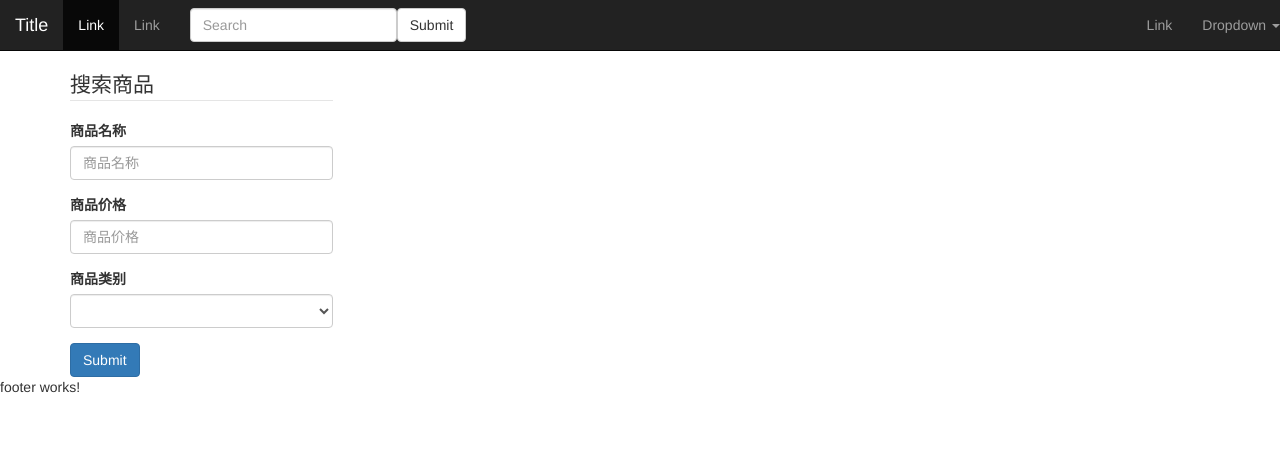
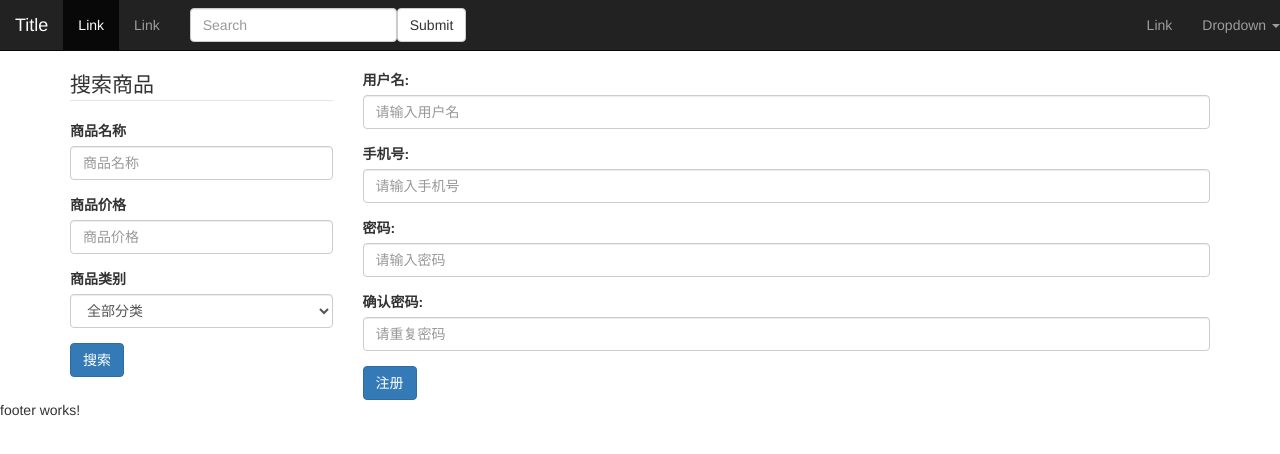
Before and after one commit to zt123123/ng6-shop, an Angular app: page /regist in a window 1280 px wide. Before the commit this address led to /. Shown: the top 454 px of the page. Built offline with nearby package versions, Linux system fonts and the light colour scheme.

Commit message:
2018/5/14 v3.0

```diff
--- a/package.json
+++ b/package.json
@@ -26,6 +26,7 @@
     "core-js": "^2.5.4",
     "jquery": "^3.3.1",
     "rxjs": "^6.0.0",
+    "rxjs-compat": "^6.1.0",
     "zone.js": "^0.8.26"
   },
   "devDependencies": {
--- a/src/app/product/product.component.ts
+++ b/src/app/product/product.component.ts
@@ -1,7 +1,8 @@
 import { Component, OnInit } from '@angular/core';
 import { ProductService, Product } from '../share/product.service';
 import { FormControl } from '@angular/forms';
-import { Observable, Subscription } from 'rxjs';
+import { Observable } from 'rxjs';
+import { HttpClient } from '@angular/common/http';
 
 @Component({
   selector: 'app-product',
@@ -9,14 +10,22 @@ import { Observable, Subscription } from 'rxjs';
   styleUrls: ['./product.component.css']
 })
 export class ProductComponent implements OnInit {
-
-  products: Product[];
+  dataSource: Observable<any>
+  products: Array<any> = [];
   keyword: string;
   titleFilter: FormControl = new FormControl();
 
-  constructor(private productService: ProductService) {
+  constructor(private http: HttpClient, private productService: ProductService) {
     this.titleFilter.valueChanges
       .subscribe(val => this.keyword = val)
+
+    // this.dataSource = this.http.get("/products")
+    //   .map(res => res.json())
+    //   .subscribe(data => {
+    //     data ? this.products = data : null
+    //   })
+
+
   }
 
   ngOnInit() {
--- /dev/null
+++ b/src/app/regist/regist.component.html
@@ -0,0 +1,23 @@
+<form [formGroup]="formModel" (submit)="onSubmit()" role="form">
+  <div class="form-group">
+    <label for="username">用户名:</label>
+    <input type="text" formControlName="username" class="form-control" id="username" placeholder="请输入用户名">
+  </div>
+
+  <div class="form-group">
+    <label for="mobile">手机号:</label>
+    <input type="text" formControlName="mobile" class="form-control" id="mobile" placeholder="请输入手机号">
+  </div>
+
+  <div formGroupName="passwordsGroup">
+    <div class="form-group">
+      <label for="pwd">密码:</label>
+      <input formControlName="password" class="form-control" id="pwd" type="password" placeholder="请输入密码">
+    </div>
+    <div class="form-group">
+      <label for="pconfirm">确认密码:</label>
+      <input formControlName="pconfirm" class="form-control" id="pconfirm" type="password" placeholder="请重复密码">
+    </div>
+  </div>
+  <button type="submit" class="btn btn-primary">注册</button>
+</form>
--- /dev/null
+++ b/src/app/regist/regist.component.ts
@@ -0,0 +1,44 @@
+import { Component, OnInit } from '@angular/core';
+import { FormGroup, FormControl, FormBuilder, Validators, AbstractControl } from '@angular/forms';
+import { mobileValidator, equalValidator } from '../validator/validator';
+
+@Component({
+  selector: 'app-regist',
+  templateUrl: './regist.component.html',
+  styleUrls: ['./regist.component.css']
+})
+export class RegistComponent implements OnInit {
+  formModel: FormGroup;
+
+
+
+  constructor(fb: FormBuilder) {
+    this.formModel = fb.group({
+      username: ['', [Validators.required, Validators.minLength(6)]],
+      mobile: ['', mobileValidator],
+      passwordsGroup: fb.group({
+        password: [''],
+        pconfirm: [''],
+      }, equalValidator)
+    })
+  }
+
+  ngOnInit() {
+
+  }
+  onSubmit() {
+    let isUsername = this.formModel.get("username").valid
+    let isPhone = this.formModel.get("mobile").valid
+    let isPassword = this.formModel.get("mobile").valid
+    let isPconfirm = this.formModel.get("mobile").valid
+
+    let errors = this.formModel.get("username").errors
+
+    console.log(isUsername);
+    console.log(isPhone);
+    console.log(isPassword);
+    console.log(isPconfirm);
+    console.log(errors);
+    console.log(this.formModel.value);
+  }
+}
--- a/src/app/search/search.component.html
+++ b/src/app/search/search.component.html
@@ -1,19 +1,21 @@
-
-<form action="" method="POST" role="form">
+<form [formGroup]="formModel" (ngSubmit)="onSearch()" novalidate>
   <legend>搜索商品</legend>
-
-  <div class="form-group">
+  <div class="form-group" [class.has-error]="formModel.hasError('minlength','title')">
     <label for="">商品名称</label>
-    <input type="text" class="form-control" id="" placeholder="商品名称">
+    <input formControlName="title" type="text" class="form-control" id="productName" placeholder="商品名称">
+    <span class="help-block" [class.hidden]="!formModel.hasError('minlength','title')">请至少输入3个字</span>
   </div>
-  <div class="form-group">
+  <div class="form-group" [class.has-error]="formModel.hasError('positiveNumber','price')">
     <label for="">商品价格</label>
-    <input type="text" class="form-control" id="" placeholder="商品价格">
+    <input formControlName="price" type="number" class="form-control" id="productPrice" placeholder="商品价格">
+    <span class="help-block" [class.hidden]="!formModel.hasError('positiveNumber','price')">请输入正数</span>
   </div>
   <div class="form-group">
     <label for="">商品类别</label>
-    <select class="form-control" name="" id=""></select>
-    <!-- <input type="text" class="form-control" id="" placeholder="Input field"> -->
+    <select formControlName="category" class="form-control" name="productCategories" id="productCategories">
+      <option value="-1">全部分类</option>
+      <option *ngFor="let item of categories" [value]="item">{{item}}</option>
+    </select>
   </div>
-  <button type="submit" class="btn btn-primary">Submit</button>
+  <button type="submit" class="btn btn-primary">搜索</button>
 </form>
--- a/src/app/search/search.component.ts
+++ b/src/app/search/search.component.ts
@@ -1,4 +1,6 @@
 import { Component, OnInit } from '@angular/core';
+import { FormGroup, FormControl, FormBuilder, Validators } from '@angular/forms';
+import { ProductService } from '../share/product.service';
 
 @Component({
   selector: 'app-search',
@@ -7,9 +9,38 @@ import { Component, OnInit } from '@angular/core';
 })
 export class SearchComponent implements OnInit {
 
-  constructor() { }
+  categories: string[];
+
+  formModel: FormGroup
+  constructor(productService: ProductService) {
+    this.categories = productService.getAllCategories()
+  }
 
   ngOnInit() {
+    let fb = new FormBuilder()
+    this.formModel = fb.group({
+      title: ['', Validators.minLength(3)],
+      price: [null, this.positiveNumberValidator],
+      category: ['-1'],
+    })
+  }
+
+  positiveNumberValidator(control: FormControl): any {
+    if (!control.value) {
+      return null
+    }
+    let price = parseInt(control.value)
+    if (price > 0) {
+      return null
+    } else {
+      return { positiveNumber: true }
+    }
+  }
+
+  onSearch() {
+    if (this.formModel.valid) {
+      console.log(this.formModel.value);
+    }
   }
 
 }
--- a/src/app/share/product.service.ts
+++ b/src/app/share/product.service.ts
@@ -7,7 +7,7 @@ export class ProductService {
   private products: Product[] = [
     new Product(1, "第一个商品", 23, 4, "第一个商品，商品描述", ["电子产品", "生活用品", "图书影音"]),
     new Product(2, "第二个商品", 50, 1, "第二个商品，商品描述", ["图书影音"]),
-    new Product(3, "第三个商品", 123, 4, "第三个商品，商品描述", ["家用电器"]),
+    new Product(3, "第三个商品", 123, 4, "第三个商品，商品描述", ["电子产品"]),
     new Product(4, "第四个商品", 200, 3, "第四个商品，商品描述", ["生活用品", "图书影音"]),
     new Product(5, "第五商品", 199, 2, "第五商品，商品描述", ["生活用品", "图书影音"]),
     new Product(6, "第六个商品", 100, 1, "第六个商品，商品描述", ["生活用品"]),
@@ -23,6 +23,10 @@ export class ProductService {
   ]
   constructor() { }
 
+
+  getAllCategories(): string[] {
+    return ["电子产品", "生活用品", "图书影音"]
+  }
   getProducts() {
     return this.products
   }
--- /dev/null
+++ b/src/app/validator/validator.ts
@@ -0,0 +1,15 @@
+import { FormGroup, FormControl } from '@angular/forms';
+
+export function mobileValidator(control: FormControl): any {
+  let myreg = /^1[0-9]{10}$/
+  let valid = myreg.test(control.value)
+  return valid ? null : { mobile: true }
+}
+
+export function equalValidator(group: FormGroup): any {
+  let password: FormControl = group.get("password") as FormControl
+  let pconfirm: FormControl = group.get("pconfirm") as FormControl
+  let valid: boolean = password.value === pconfirm.value
+  console.log(valid);
+  return valid ? null : { equal: true }
+}
```
Also changed, not shown: src/app/app.module.ts (+7 -2 lines), src/app/regist/regist.component.css (added), 2 other files (tests, documents, lock files or other folders).
